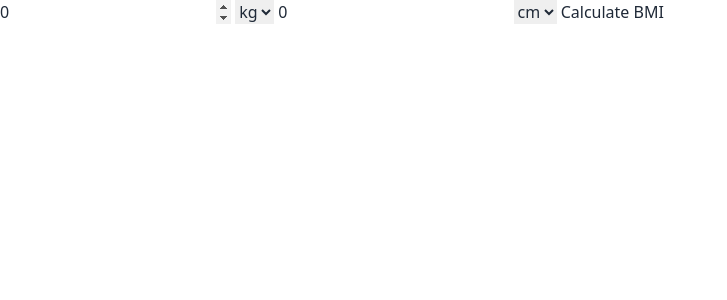
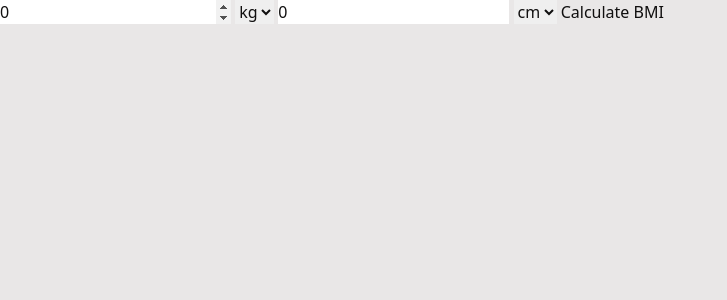
Before and after one commit to spences10/fit-forge, a SvelteKit app: page / in a window 1280 px wide. Shown: the top 300 px of the page, without its empty margins (0-727 px from the left). Built offline with nearby package versions, Linux system fonts and the light colour scheme.

Commit message:
style: :lipstick: garden

```diff
--- a/src/app.html
+++ b/src/app.html
@@ -1,5 +1,5 @@
 <!doctype html>
-<html lang="en">
+<html lang="en" data-theme="garden">
 	<head>
 		<meta charset="utf-8" />
 		<link rel="icon" href="%sveltekit.assets%/favicon.png" />
--- a/tailwind.config.ts
+++ b/tailwind.config.ts
@@ -7,5 +7,11 @@
 		extend: {},
 	},
 
+	daisyui: {
+		darkTheme: 'night',
+		themes: ['garden'],
+		logs: false,
+	},
+
 	plugins: [require('@tailwindcss/typography'), require('daisyui')],
 } as Config;
```
